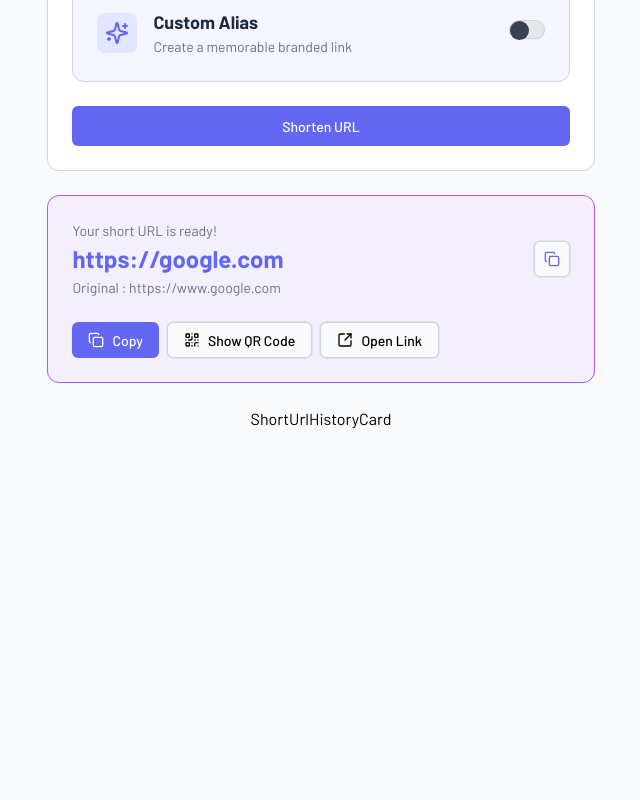
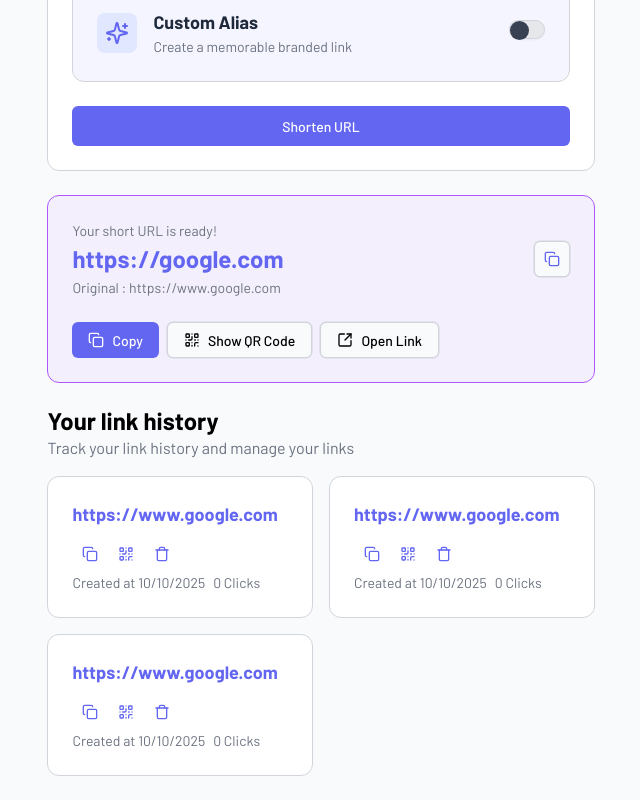
Before and after one commit to Chanathip24/yorlink-frontend, a React (Vite) app: page / in a window 1280 px wide. Shown: the part 560-1360 px from the top of the page, without its empty margins (319-959 px from the left). Before the commit the page ends 1015 px from the top, so only its background shows below. Built offline with nearby package versions, Linux system fonts and the light colour scheme; no server answers.

Commit message:
feat: enhance ShortUrlHistoryCard to display user link history with improved layout and multiple ShortUrlCard components

```diff
--- /dev/null
+++ b/src/component/pages/Home/ShortUrlHistoryCard/ShortUrl.style.ts
@@ -0,0 +1,28 @@
+import { css, type SerializedStyles } from '@emotion/react'
+
+import { block, mediaQuery, spaceYStyle, theme } from '@/styles'
+
+export const shortUrlCardContainer: SerializedStyles = css`
+  display: grid;
+  gap: ${theme.spacing.md};
+  ${mediaQuery.desktop} {
+    grid-template-columns: repeat(2, 1fr);
+  }
+`
+export const shortUrlContainer: SerializedStyles = css`
+  ${block}
+  ${spaceYStyle}
+  ${mediaQuery.desktop} {
+    width: 45%;
+  }
+`
+export const shortUrlCardStyle: SerializedStyles = css``
+
+export const cardContentStyle: SerializedStyles = css`
+  display: flex;
+  gap: ${theme.spacing.sm};
+`
+export const textCardContent: SerializedStyles = css`
+  font-size: ${theme.typography.fontSize.sm};
+  color: ${theme.colors.mutedForeground};
+`
--- /dev/null
+++ b/src/component/pages/Home/ShortUrlHistoryCard/ShortUrlCard.tsx
@@ -0,0 +1,33 @@
+import { CopyIcon, QrCode, Trash } from 'lucide-react'
+
+import { Button, Card, CardContent, CardHeader, CardTitle } from '@/component/common'
+import { highlightPrimary, iconSizeStyle } from '@/styles'
+
+import { cardContentStyle, shortUrlCardStyle, textCardContent } from './ShortUrl.style'
+
+const ShortUrlCard = () => {
+  return (
+    <Card css={shortUrlCardStyle}>
+      <CardHeader>
+        <CardTitle css={highlightPrimary}>https://www.google.com</CardTitle>
+        <div>
+          <Button size="icon" variant="ghost">
+            <CopyIcon css={iconSizeStyle} />
+          </Button>
+          <Button size="icon" variant="ghost">
+            <QrCode css={iconSizeStyle} />
+          </Button>
+          <Button size="icon" variant="ghost">
+            <Trash css={iconSizeStyle} />
+          </Button>
+        </div>
+      </CardHeader>
+      <CardContent css={cardContentStyle}>
+        <p css={textCardContent}>Created at 10/10/2025</p>
+        <p css={textCardContent}>0 Clicks</p>
+      </CardContent>
+    </Card>
+  )
+}
+
+export default ShortUrlCard
--- a/src/component/pages/Home/ShortUrlHistoryCard/ShortUrlHistoryCard.tsx
+++ b/src/component/pages/Home/ShortUrlHistoryCard/ShortUrlHistoryCard.tsx
@@ -1,5 +1,23 @@
+import { description } from '@/styles'
+
+import { shortUrlCardContainer, shortUrlContainer } from './ShortUrl.style'
+import ShortUrlCard from './ShortUrlCard'
+
 const ShortUrlHistoryCard = () => {
-  return <div>ShortUrlHistoryCard</div>
+  return (
+    <div css={shortUrlContainer}>
+      {/* header */}
+      <div>
+        <h3>Your link history</h3>
+        <p css={description}>Track your link history and manage your links</p>
+      </div>
+      <div css={shortUrlCardContainer}>
+        <ShortUrlCard />
+        <ShortUrlCard />
+        <ShortUrlCard />
+      </div>
+    </div>
+  )
 }
 
 export default ShortUrlHistoryCard
```
